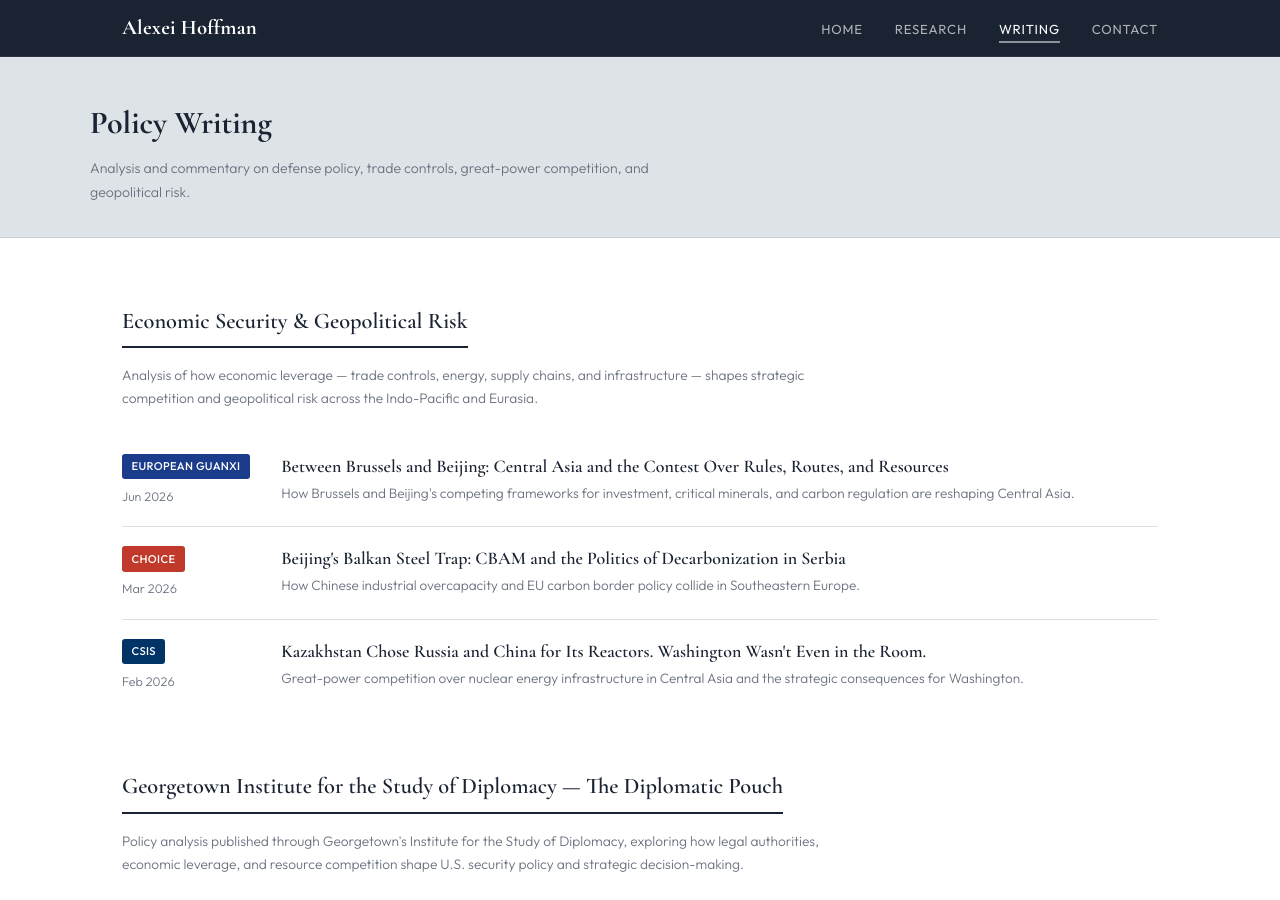
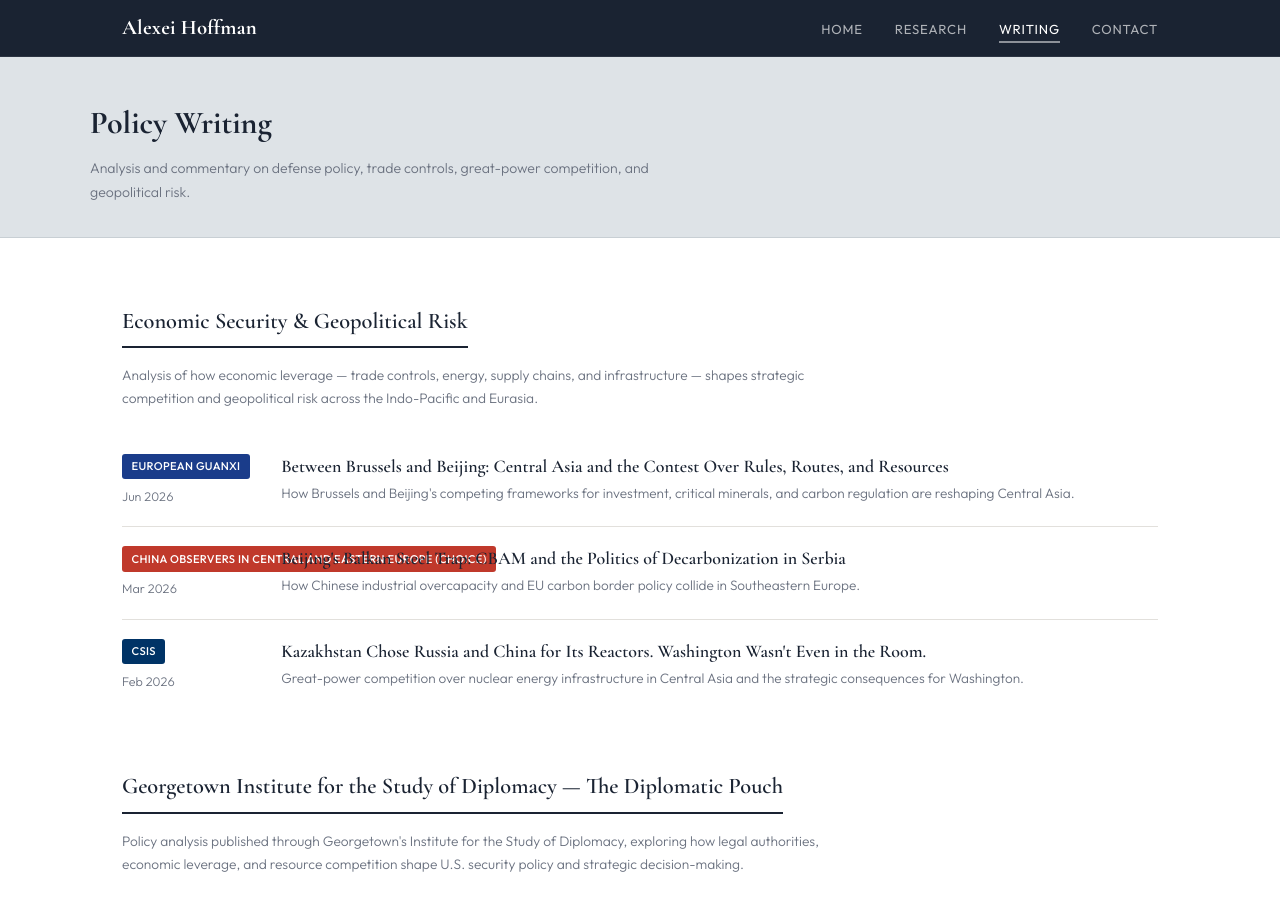
Before and after one commit to a-novi13-byte/a-novi13-byte.github.io, a Jekyll site: the page built from writing.html, in a window 1280 px wide and 900 px high. Built offline with Jekyll 4.4.1, drawn with Linux system fonts in a browser that asks for light colours.

Commit message:
Update writing.html

```diff
--- a/writing.html
+++ b/writing.html
@@ -27,7 +27,7 @@ permalink: /writing/
     </div>
 
     <div class="writing-item">
-      <div class="writing-meta"><span class="pub-badge badge-choice">CHOICE</span><span class="writing-date">Mar 2026</span></div>
+      <div class="writing-meta"><span class="pub-badge badge-choice">China Observers in Central and Eastern Europe (CHOICE)</span><span class="writing-date">Mar 2026</span></div>
       <div class="writing-content">
         <h3><a href="https://chinaobservers.eu/beijings-balkan-steel-trap-cbam-and-the-politics-of-decarbonization-in-serbia/" target="_blank" rel="noopener">Beijing's Balkan Steel Trap: CBAM and the Politics of Decarbonization in Serbia</a></h3>
         <p class="writing-blurb">How Chinese industrial overcapacity and EU carbon border policy collide in Southeastern Europe.</p>
```
